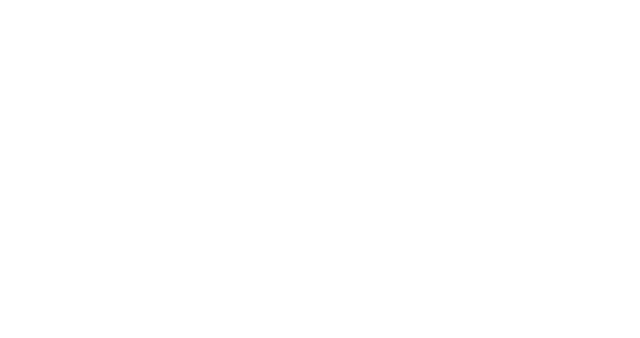
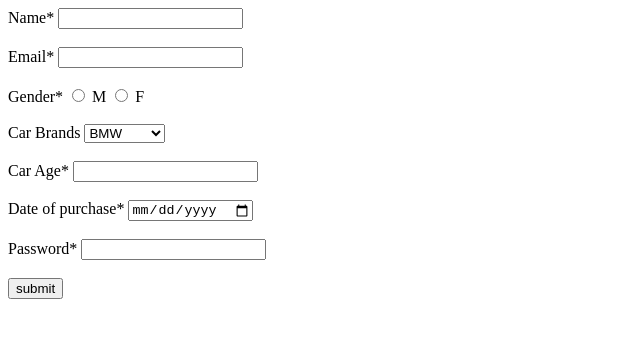
Before and after one commit to acciojob/car-insurance-form-Tanmayjain0906, a website: page main.html in a window 1280 px wide. Shown: the whole page, without its empty margins (0-640 px from the left). Drawn offline with Linux system fonts and the light colour scheme.

Commit message:
created a submission

```diff
--- a/main.html
+++ b/main.html
@@ -7,7 +7,44 @@
 </head>
 
 <body>
-	<!-- the entire body must be written by student -->
+	<form action = "/submit" method = "post">
+		<label for = "name">Name*</label>
+		<input type = "text" id = "name" name = "name" required>
+		<br><br>
+
+		<label for = "email">Email*</label>
+		<input type = "email" id = "email" name = "email" required>
+		<br><br>
+
+		<label for = "gender">Gender*</label>
+		<input type = "radio" id = "gender" name = "gender" value = "male" required>
+        <label for = "Male">M</label>
+		<input type = "radio" id = "gender" name = "gender" value = "female" required>
+        <label for = "female">F</label>
+		<br><br>
+
+         <label for = "cars">Car Brands</label>
+		<select id = "cars" name = "cars">
+			<option>BMW</option>
+			<option>Audi</option>
+			<option>Mercedez</option>
+		</select>
+		<br><br>
+
+        <label for = "carage">Car Age*</label>
+		<input type = "number" id = "carage" name = "carage"  min = "0" required>
+		<br><br>
+
+		<label for = "dop">Date of purchase*</label>
+		<input type = "date" id = "dop" name = "dop" required>
+		<br><br>
+
+		<label for = "password">Password*</label>
+		<input type = "password" id = "password" name = "password" required>
+		<br><br>
+
+		<button type = "submit">submit</button>
+	</form>
     <script type="text/javascript" src="./script.js">
 </script>
 
```
